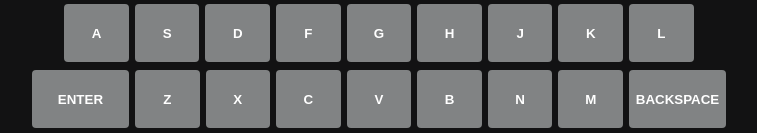
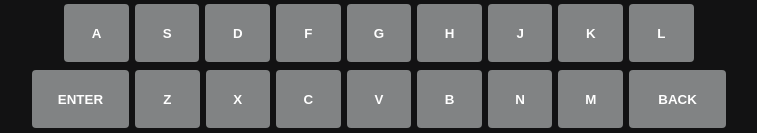
Before and after one commit to reddcarp/not-wordle, a React (Create React App) app: page / in a window 1280 px wide. Shown: the part 664-797 px from the top of the page, without its empty margins (258-1015 px from the left). Built offline with nearby package versions, Linux system fonts and the light colour scheme.

Commit message:
[Key] Backspace different visual

```diff
--- a/src/components/keyboard/KeyboardKey.tsx
+++ b/src/components/keyboard/KeyboardKey.tsx
@@ -18,6 +18,18 @@ function KeyboardKey({ letterKey, state }: KeyboardKeyProps) {
     if (letterKey.includes("half-divider")) {
       return <div id="half-divider"></div>;
     }
+    if (letterKey === "Backspace") {
+      return (
+        <button
+          onClick={handleClick}
+          data-state={state}
+          id="special-key"
+          className="key"
+        >
+          Back
+        </button>
+      );
+    }
     return (
       <button
         onClick={handleClick}
```
